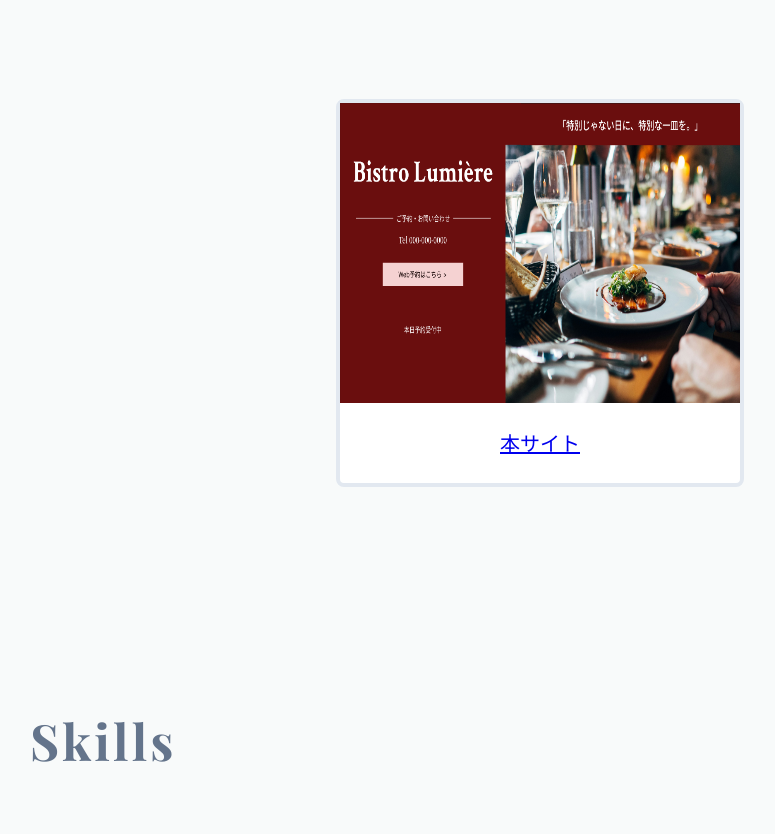
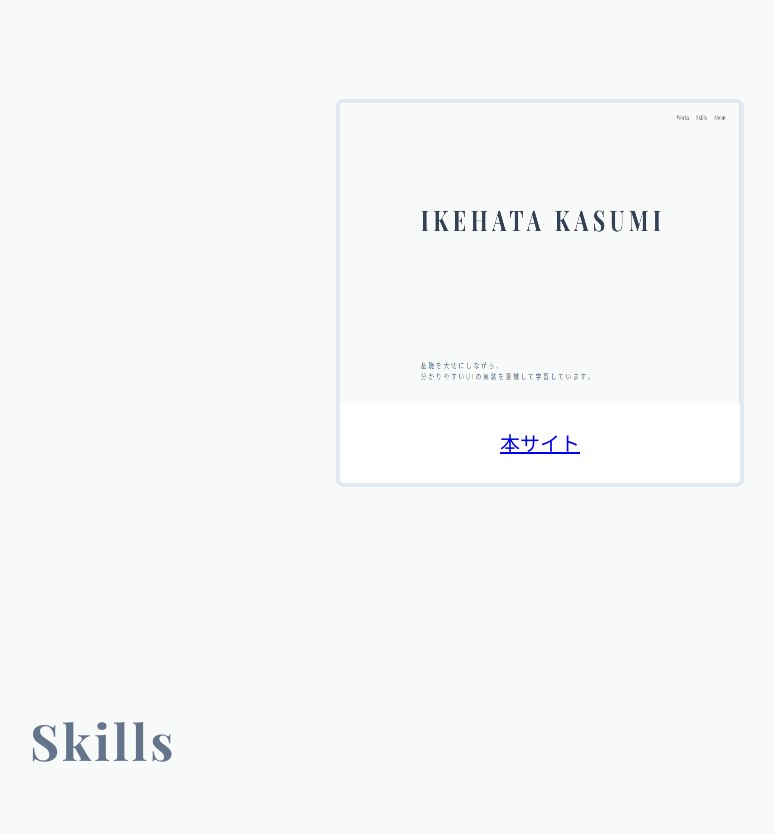
Before and after one commit to ikehatakasumi-del/myportfolio, a Next.js app: page / in a window 1280 px wide. Shown: the part 1487-2321 px from the top of the page, without its empty margins (100-875 px from the left). Built offline with nearby package versions, Linux system fonts and the light colour scheme; a web font is replaced by a local one.

Commit message:
image追加

```diff
--- a/app/works-data.js
+++ b/app/works-data.js
@@ -24,6 +24,6 @@ export const works = [
     description:" Next.jsを使って、ページを移動できるポートフォリオサイトを作りました。\n トップページから制作物紹介のページに移動できるようになっており、実際のWebサイトのような構成を意識しました。\n コードを分けて書くことで、あとから内容を追加しやすい作りにしています。",
     contenttitle:"工夫した点・学んだこと",
     content:" 1.制作物の情報を配列でまとめ、Worksに新しい作品を追加しやすい作りにしました。\n 2.ページごとに同じ表示を使い回せるようにし、修正や管理がしやすいよう工夫しました。\n 3.データを整理して管理することで、コードが見やすくなることを学びました",
-    image:"/Image/フランス料理.png",
+    image:"/Image/サイト.png",
   },
 ];
```
Also changed, not shown: public/Image/サイト.png (added).
